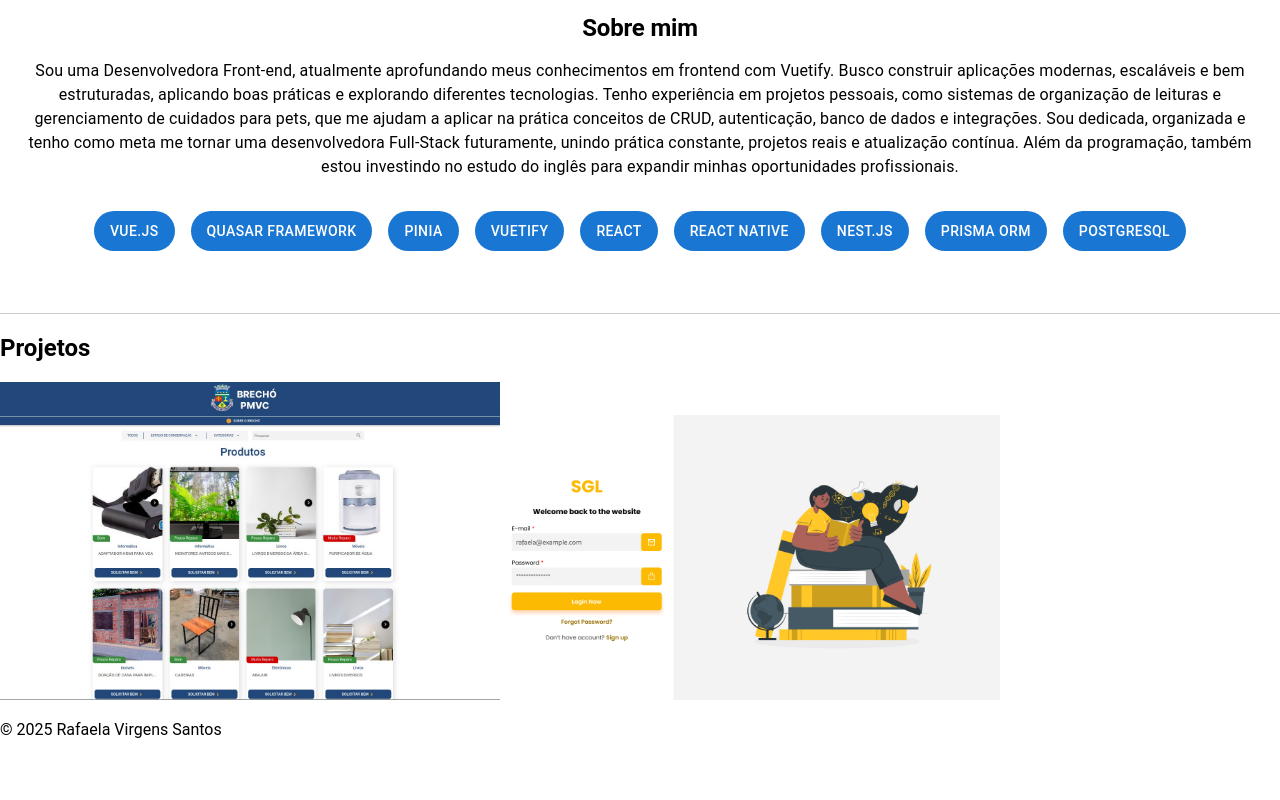
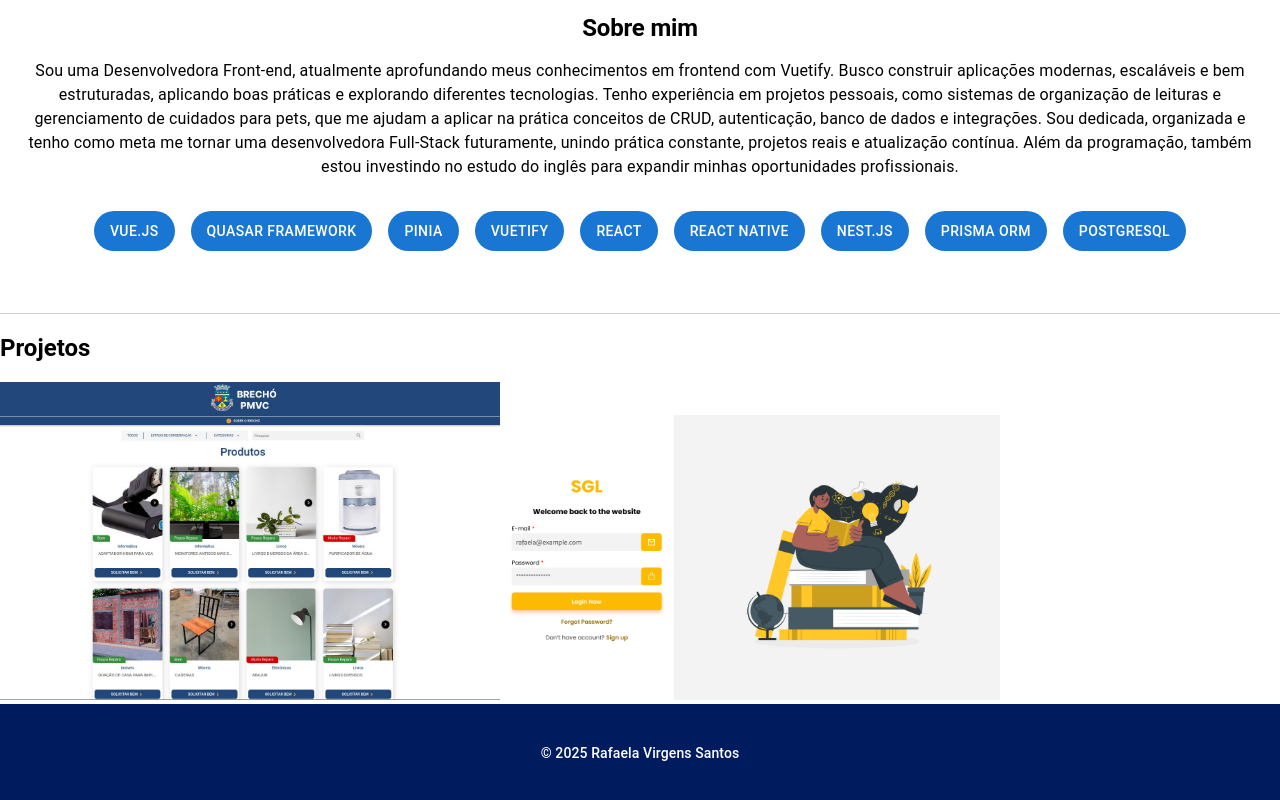
Before and after one commit to rafaelavsantos/portifolio, a React (Vite) app: page / in a window 1280 px wide. Shown: the part 658-1458 px from the top of the page. Before the commit the page ends 1413 px from the top, so only its background shows below. Built offline with nearby package versions, Linux system fonts and the light colour scheme; the HTML template or start-up script is replaced by a standard one.

Commit message:
feat: add footer in the page

```diff
--- a/src/components/Footer/Footer.tsx
+++ b/src/components/Footer/Footer.tsx
@@ -1,11 +1,11 @@
 // import './Footer.css'
+
+import { Box, Typography } from "@mui/material";
 
 export default function Footer() {
   return (
-    <>
-      <div>
-        <p>&copy; 2025 Rafaela Virgens Santos</p>
-      </div>
-    </>
+    <Box component="section" sx={{backgroundColor: '#001B5E', color: '#fff', height: 100, display: 'flex', alignItems: 'center', justifyContent: 'center'}}>
+      <Typography variant="subtitle2">&copy; 2025 Rafaela Virgens Santos</Typography>
+    </Box>
   )
 }
```
